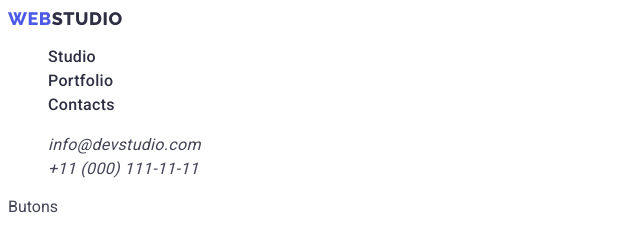
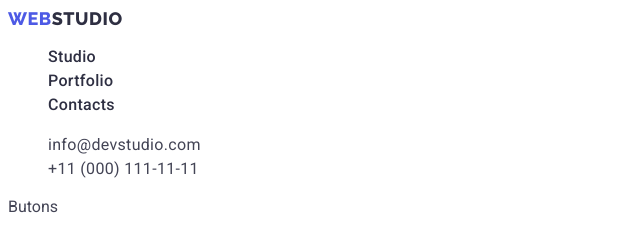
Before and after one commit to SecaraAdrian/goit-markup-hw-02, a plain HTML site: page portfolio.html in a window 1280 px wide. Shown: the top 229 px of the page, 0-640 px from the left. Drawn offline with Linux system fonts and the light colour scheme.

Commit message:
homework 2

```diff
--- a/portfolio.html
+++ b/portfolio.html
@@ -18,7 +18,8 @@
         <!--Navigation bar-->
         <nav class="main-navigation-container">
             <!--logo-->
-            <a class="logo link" href="./index.html">Web<span class="logo-span-dark-header">Studio</span></a>
+            <a class="logo link" href="./index.html"
+            >Web<span class="logo-span-dark-header">Studio</span></a>
             <!--studio,portfolio,contacts-->
             <ul class="navigation-list list">
                 <li><a class="nav-link link" href="./index.html" class="dark-color">Studio</a></li>
@@ -27,7 +28,7 @@
             </ul>
         </nav>
         <!--contact address-->
-        <address>
+        <address class="address-container">
             <ul class="address-list list">
                 <li>
                     <a class="address-link link" href="mailto:info@devstudio.com" class="address">info@devstudio.com</a>
```
